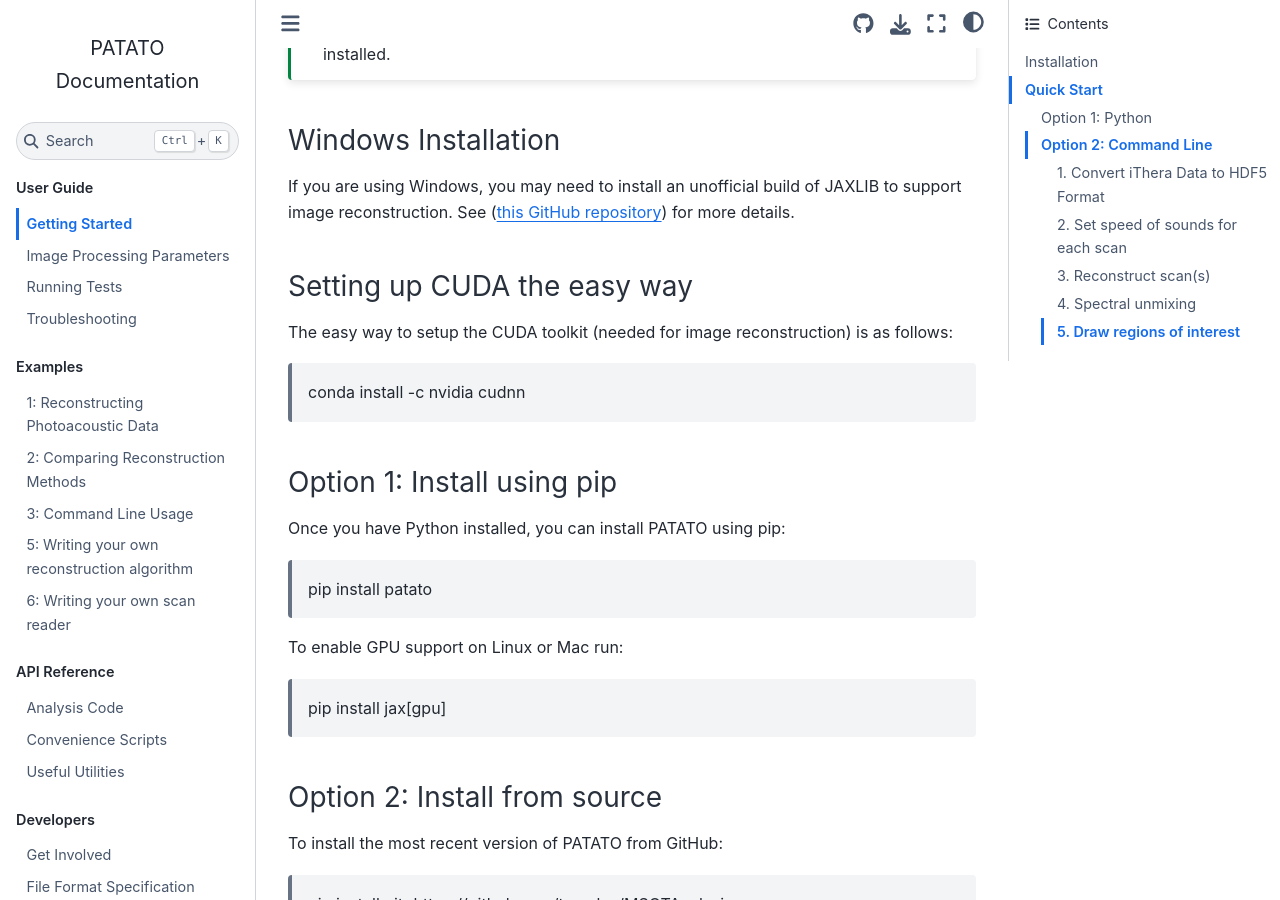
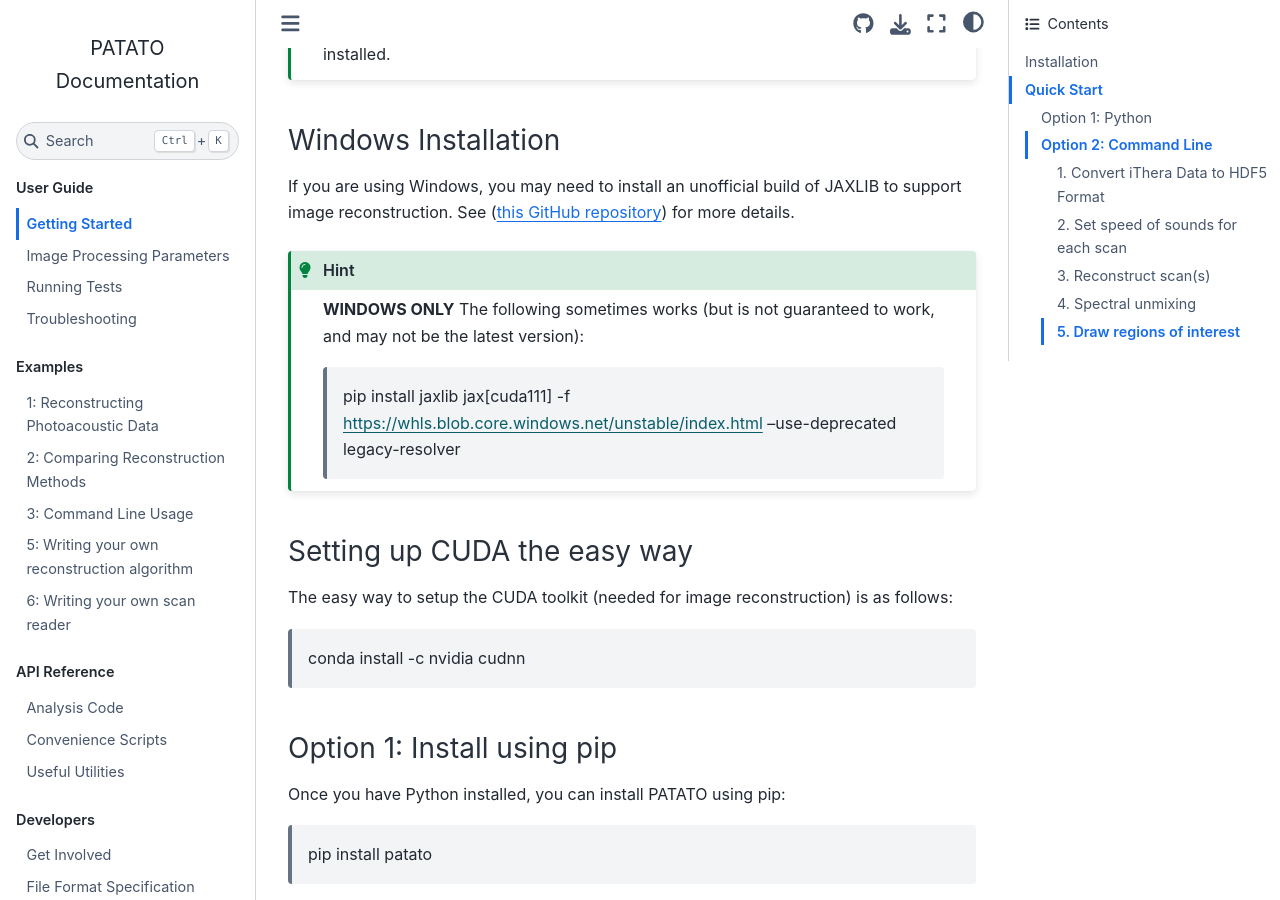
Before and after one commit to BohndiekLab/patato, a Sphinx documentation site: the page built from docs/intro/01_gettingstarted.rst, in a window 1280 px wide and 900 px high, scrolled down 831 px. Built offline with Sphinx 7.4.7 and the Sphinx Book theme 1.1.4, drawn with Linux system fonts in a browser that asks for light colours.

Commit message:
Fix imshow

```diff
--- a/docs/intro/01_gettingstarted.rst
+++ b/docs/intro/01_gettingstarted.rst
@@ -30,6 +30,12 @@
 
 If you are using Windows, you may need to install an unofficial build of JAXLIB to support image
 reconstruction. See (`this GitHub repository <https://github.com/cloudhan/jax-windows-builder>`_) for more details.
+
+.. hint::
+    **WINDOWS ONLY**
+    The following sometimes works (but is not guaranteed to work, and may not be the latest version):
+
+        pip install jaxlib jax[cuda111] -f https://whls.blob.core.windows.net/unstable/index.html --use-deprecated legacy-resolver
 
 Setting up CUDA the easy way
 -------------------------------------
```
Also changed, not shown: 1 other file.
